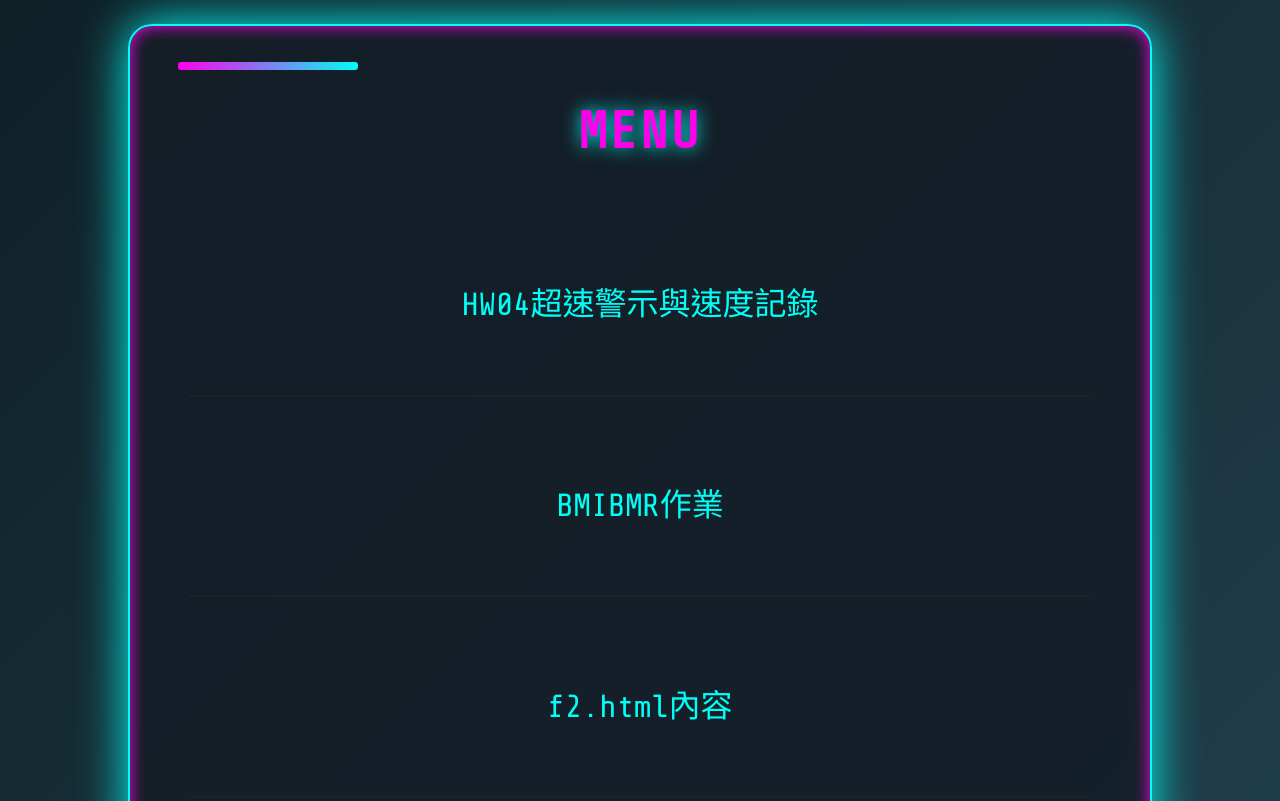
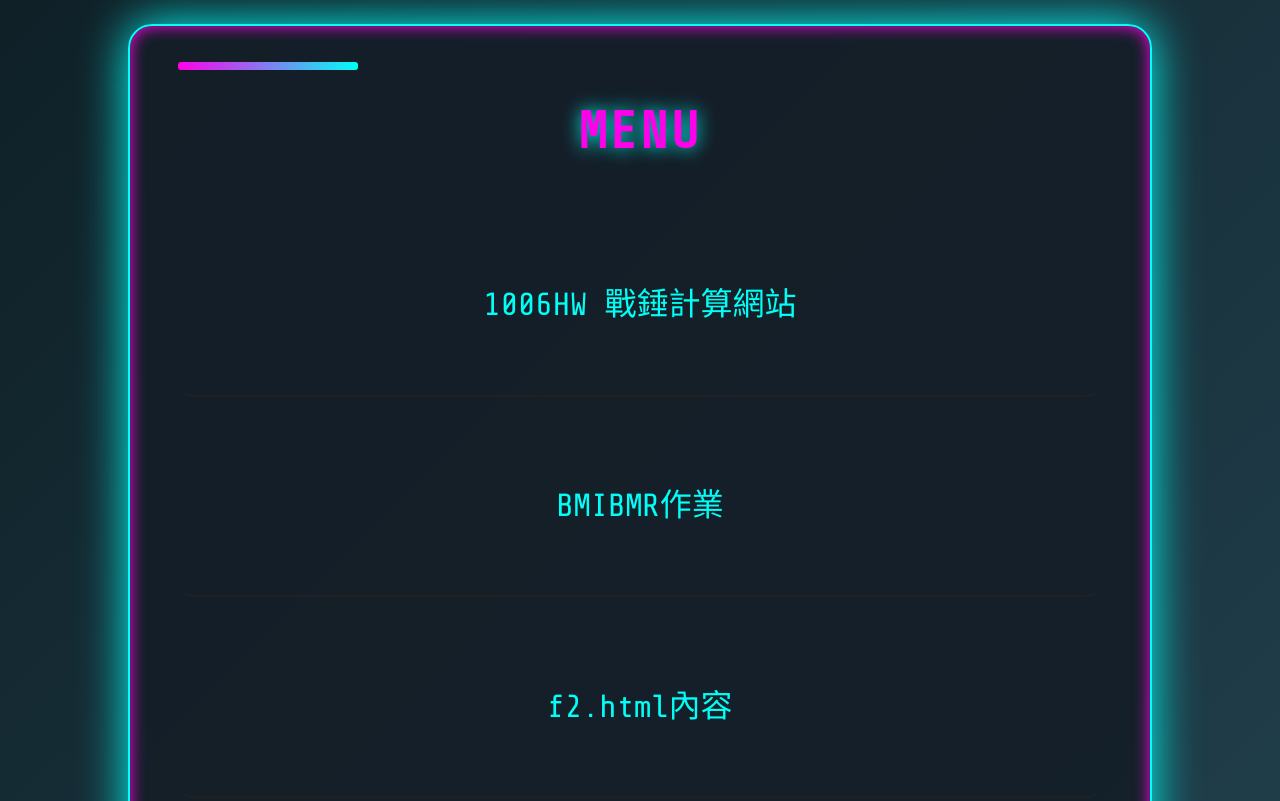
Before and after one commit to daniellpd0905-oss/danielweb, a plain HTML site: page frameindex.html in a window 1280 px wide. Shown: the top 801 px of the page. Drawn offline with nearby package versions, Linux system fonts and the light colour scheme.

Commit message:
Update frameindex.html
加上新的程式，1006作業

```diff
--- a/frameindex.html
+++ b/frameindex.html
@@ -145,7 +145,7 @@
     <div class="cyber-container">
         <h2>MENU</h2>
         <div class="nav-links">
-            <a href="HW04.php" target="right">HW04超速警示與速度記錄</a>
+            <a href="index.html" target="right">1006HW 戰錘計算網站</a>
             <a href="bmibmr.html" target="right">BMIBMR作業</a>
             <a href="f2.html" target="right">f2.html內容</a>
             <a href="f3.html" target="right">f3.html內容</a>
```
